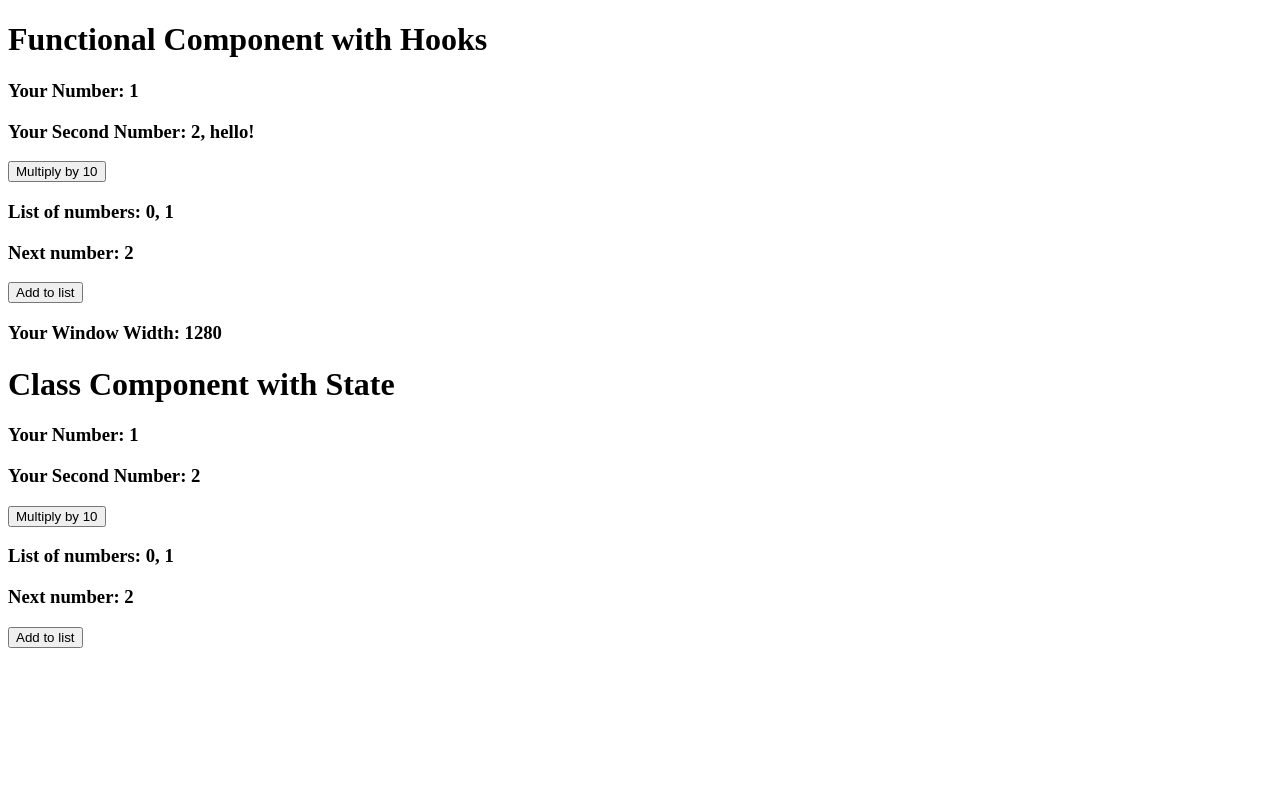
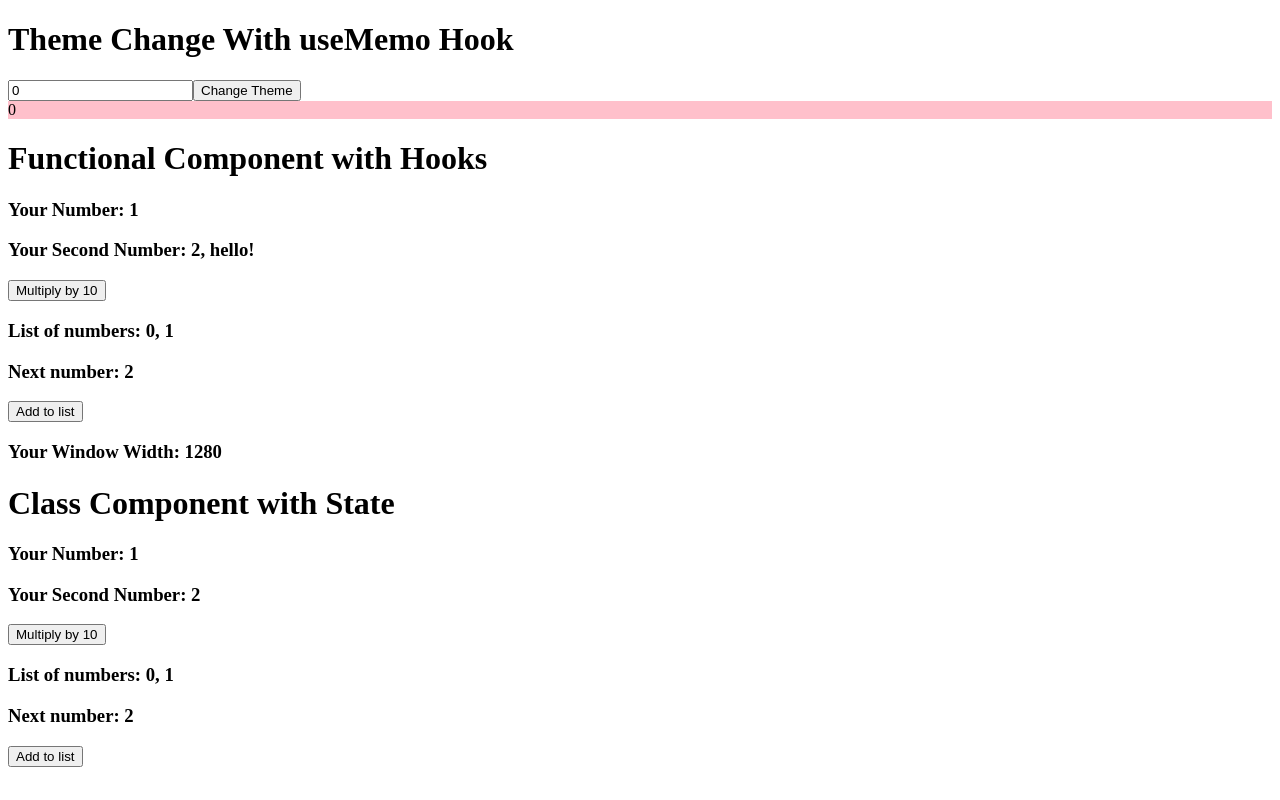
Before and after one commit to kawilliams8/hooks-refresher, a React app: page / in a window 1280 px wide. Built offline with nearby package versions, Linux system fonts and the light colour scheme; the HTML template or start-up script is replaced by a standard one.

Commit message:
Add new ThemeWithMemo component, test two options for useMemo hook

```diff
--- a/src/App.js
+++ b/src/App.js
@@ -1,10 +1,12 @@
 import React from 'react';
+import ThemeWithMemo from './ThemeWithMemo';
 import Multiplier from './Multiplier';
 import MultiplierAsClass from './MultiplierAsClass';
 
 const App = () => {
     return (
         <>
+            <ThemeWithMemo />
             <Multiplier />
             <MultiplierAsClass />
         </>
--- /dev/null
+++ b/src/ThemeWithMemo.js
@@ -0,0 +1,39 @@
+import React, { useState, useMemo } from 'react';
+
+const ThemeWithMemo = () => {
+    const slowFunction = (num) => { //Called every time the component mounts/updates... performance drain
+        console.log('in slow');
+        // eslint-disable-next-line
+        for (let i = 0; i <= 100000000; i++) {}
+        return num * 2;
+    };
+
+    const [number, setNumber] = useState(0);
+    const [dark, setDark] = useState(false);
+    const doubleNumber = useMemo(() => {
+        return slowFunction(number);
+        //Memoize the return number, reruns only if number changes
+        //useMemo is called frequently... make sure the added memory (and slow func's execution time) is worth it
+    }, [number]);
+
+    const themeStyles = useMemo(() => {
+        return {
+            backgroundColor: dark ? 'black' : 'pink',
+            color: dark ? 'pink' : 'black'
+        };
+        //A second themeStyle2 object with the exact same keys/values is not strictly equal, since comparison looks at the reference, not the content
+        //themeStyles is a new object/new reference every time the function component runs... they're never equal
+        //memoization doesn't reinitialize a new themeStyles object unless dark changes, it maintains the referenced obj
+    }, [dark]);
+
+    return (
+        <>
+            <h1>Theme Change With useMemo Hook</h1>
+            <input type="number" value={number} onChange={e => setNumber(parseInt(e.target.value, 10))} />
+            <button onClick={() => setDark(prevDark => !prevDark)}>Change Theme</button>
+            <div style={themeStyles}>{doubleNumber}</div>
+        </>
+    );
+};
+
+export default ThemeWithMemo;
```
